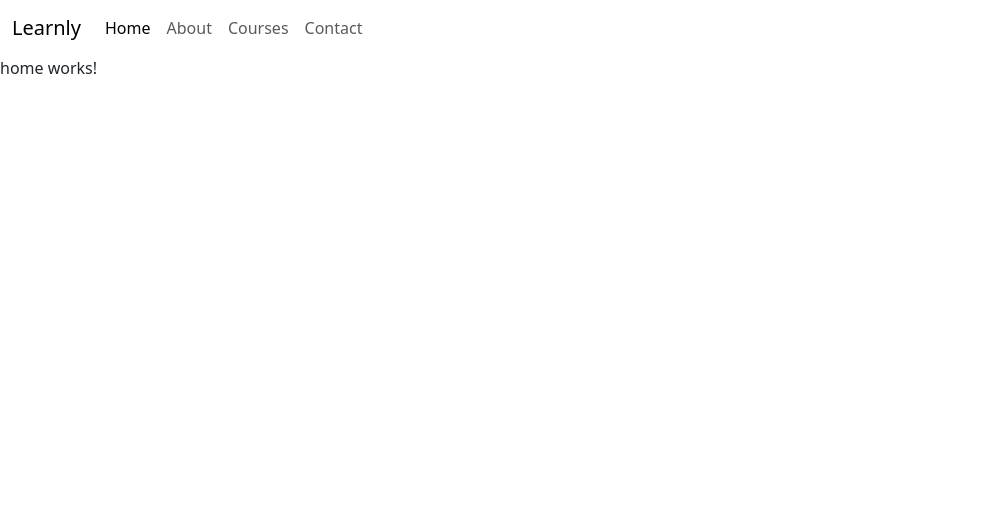
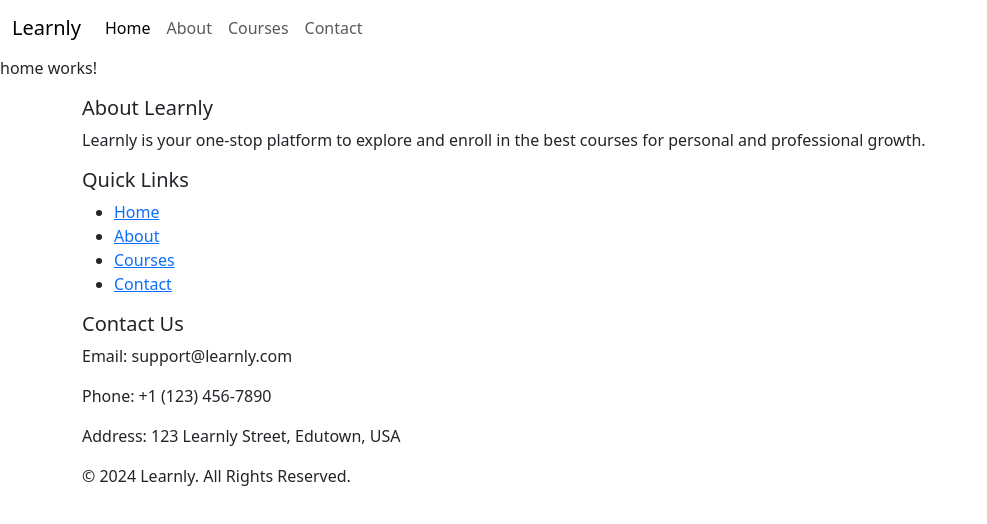
Before and after one commit to MHassanAr/Angular-Course-Listing-App, an Angular app in the folder angular-course-listing-app/: page / in a window 1280 px wide. Shown: the top 524 px of the page, without its empty margins (0-987 px from the left). Built offline with nearby package versions, Linux system fonts and the light colour scheme.

Commit message:
Added app-footer in app.cmoponent.html and import footer component in app.component.ts

```diff
--- a/angular-course-listing-app/src/app/app.component.html
+++ b/angular-course-listing-app/src/app/app.component.html
@@ -1,2 +1,3 @@
 <app-header></app-header>
 <router-outlet />
+<app-footer></app-footer>
--- a/angular-course-listing-app/src/app/app.component.ts
+++ b/angular-course-listing-app/src/app/app.component.ts
@@ -1,11 +1,13 @@
 import { Component } from '@angular/core';
 import { RouterOutlet } from '@angular/router';
 import { HeaderComponent } from "./components/header/header.component";
+import { FooterComponent } from './components/footer/footer.component';
+
 
 @Component({
   selector: 'app-root',
   standalone: true,
-  imports: [RouterOutlet, HeaderComponent],
+  imports: [RouterOutlet, HeaderComponent, FooterComponent],
   templateUrl: './app.component.html',
   styleUrl: './app.component.css'
 })
```
